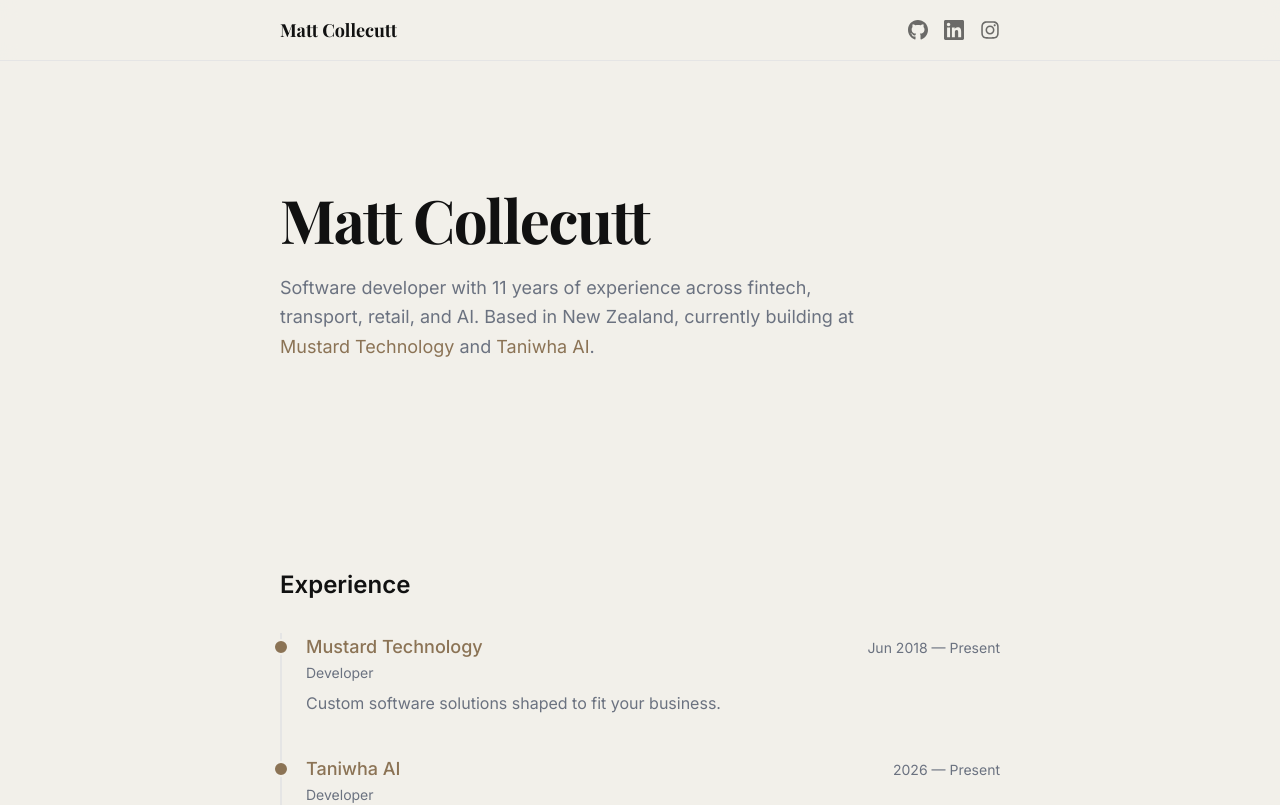
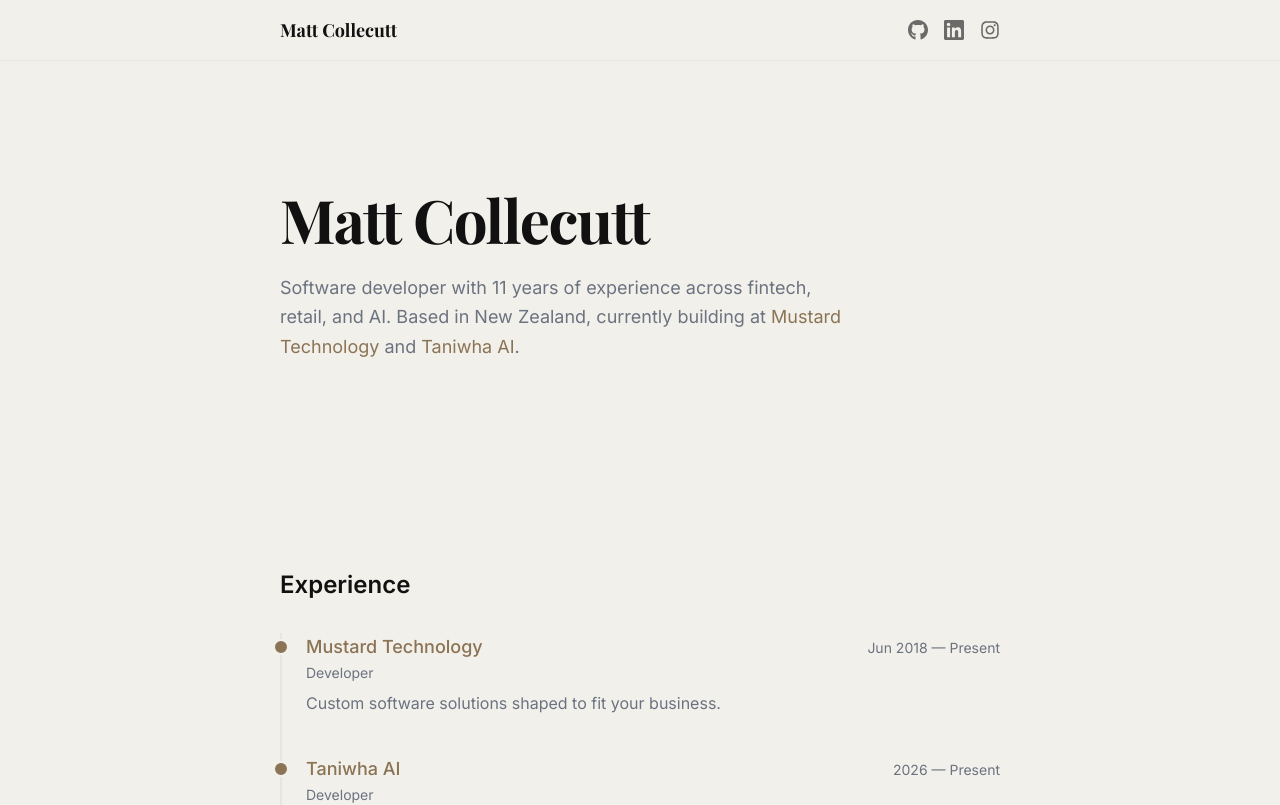
Before and after one commit to mattcollie/mattcollecutt.com, a SvelteKit app in the folder ui/portfolio/: page / in a window 1280 px wide. Shown: the top 805 px of the page. Built offline with nearby package versions, Linux system fonts and the light colour scheme.

Commit message:
Update portfolio: refine experience description by removing "transport"

```diff
--- a/ui/portfolio/src/routes/+page.svelte
+++ b/ui/portfolio/src/routes/+page.svelte
@@ -3,7 +3,7 @@
 	<div class="max-w-3xl mx-auto px-6">
 		<h1 class="text-5xl md:text-6xl font-bold tracking-tight text-black" style="font-family: 'Playfair Display', serif">Matt Collecutt</h1>
 		<p class="mt-6 text-lg text-grey leading-relaxed max-w-xl">
-			Software developer with 11 years of experience across fintech, transport, retail, and AI.
+			Software developer with 11 years of experience across fintech, retail, and AI.
 			Based in New Zealand, currently building at
 			<a class="hp-a" href="https://www.mustard.co.nz/" target="_blank" rel="noopener noreferrer">Mustard Technology</a>
 			and <a class="hp-a" href="https://taniwha.ai" target="_blank" rel="noopener noreferrer">Taniwha AI</a>.
```
